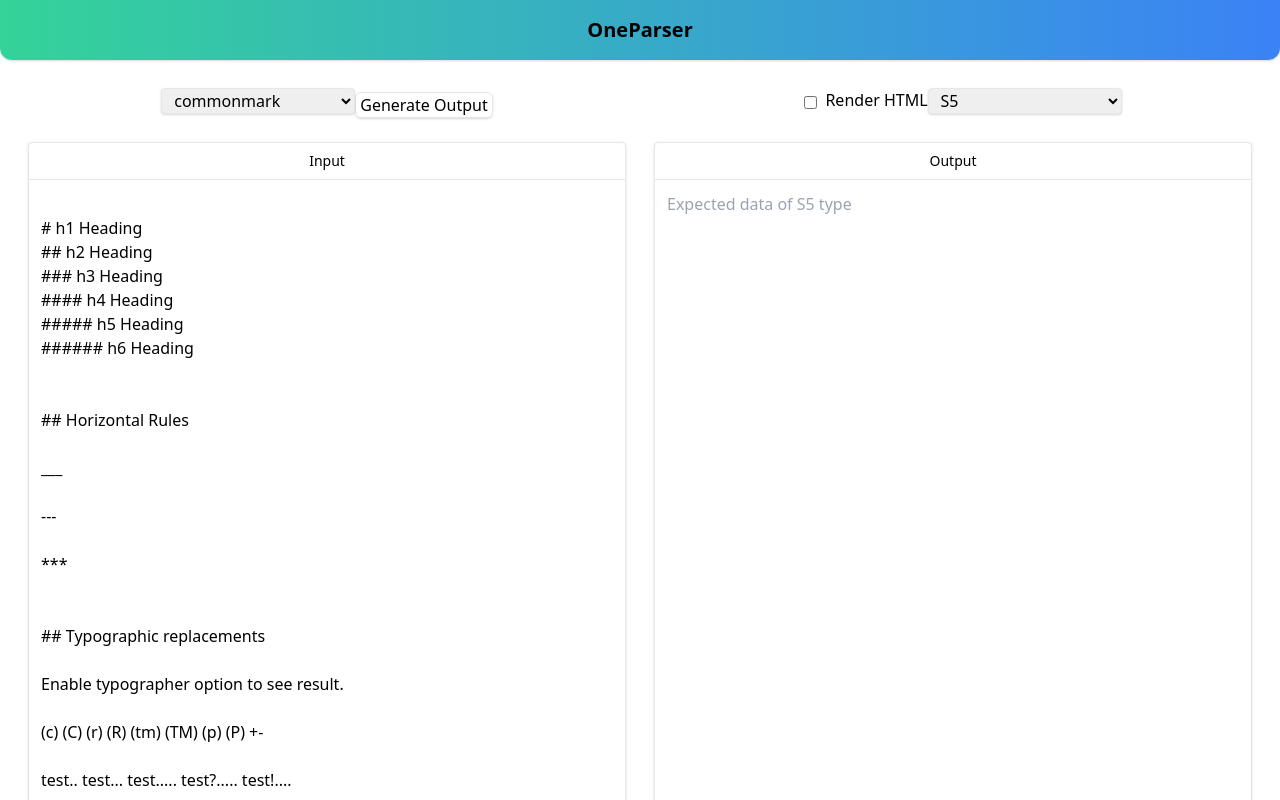
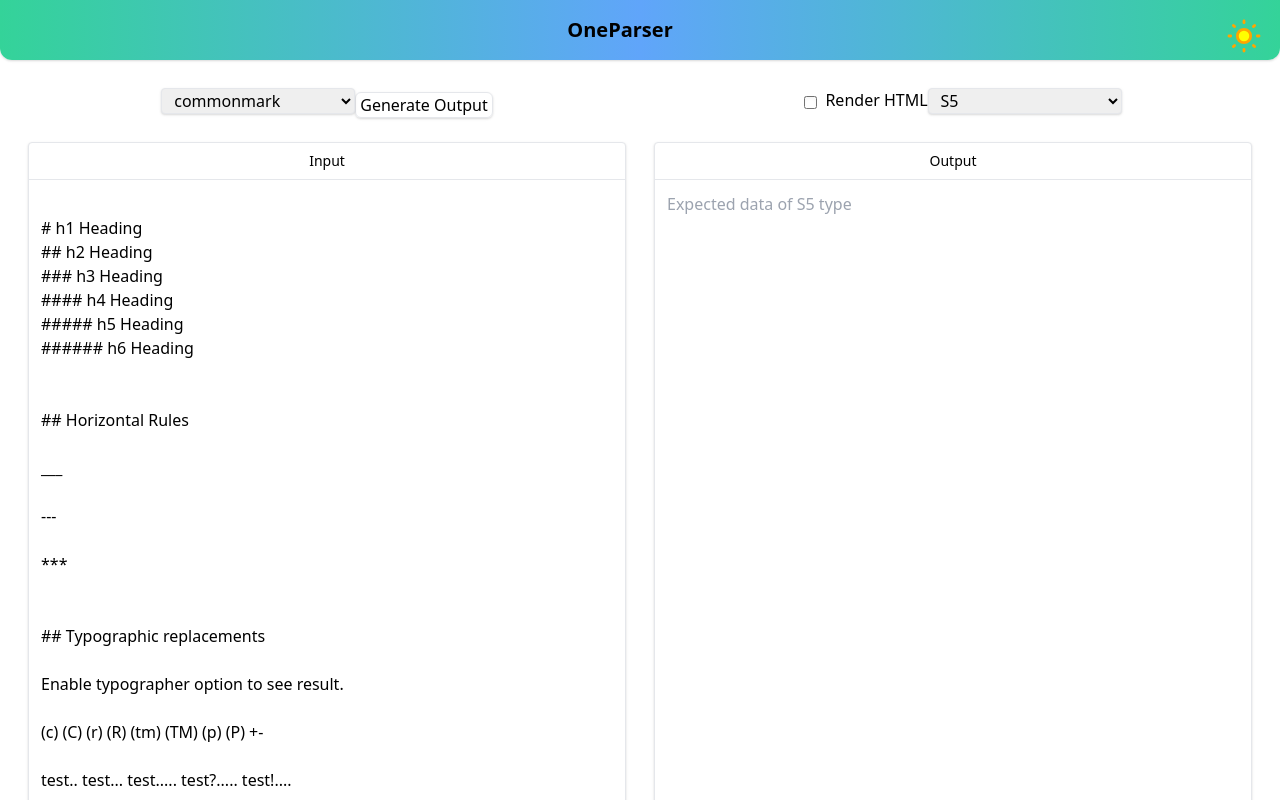
Before and after one commit to manish-10/oneparser, a Next.js app: page / in a window 1280 px wide. Shown: the top 800 px of the page. Built offline with nearby package versions, Linux system fonts and the light colour scheme.

Commit message:
added theme and final layout configs

```diff
--- a/components/Layout.js
+++ b/components/Layout.js
@@ -2,7 +2,7 @@
 import { Navbar } from "./Navbar"
 export const Layout = ({ children }) => {
     return (
-        <div classname="items-center">
+        <div classname="place-items-center">
             <Head>
                 <title>OneParser</title>
             </Head>
--- a/components/Navbar.js
+++ b/components/Navbar.js
@@ -1,12 +1,37 @@
 import Link from 'next/link'
-export const Navbar = ({HOST}) => {
+import { useTheme } from 'next-themes'
+export const Navbar = ({ HOST }) => {
+	const { theme, setTheme } = useTheme('dark')
 	return (
 		<div>
-            <div className="text-center ">
-                <div className="text-xl bg-gradient-to-r from-green-400 to-blue-500 py-4 px-4 font-bold text-black rounded-b-xl shadow ">
+			<div className="text-center dark:bg-gray-800">
+				<div className="text-xl bg-gradient-to-r from-green-400 via-blue-400 to-green-400 py-4 px-4 font-bold text-black rounded-b-xl shadow dark:bg-gradient-to-r dark:from-green-400 dark:via-green-700 dark:to-green-400 dark:text-gray-50">
 					<Link href="/" as={HOST} >OneParser</Link>
+					<button
+						aria-label="Toggle Dark Mode"
+						type="button"
+						className="float-right m-0 rounded focus:outline-none"
+						onClick={() => setTheme(theme === 'dark' ? 'light' : 'dark')}
+					>{theme === 'dark' ? (
+						<svg className="w-8 h-8 md:w-10 md:h-10" xmlns="http://www.w3.org/2000/svg" fill="#9ea6b0" viewBox="0 0 24 24" stroke="#213145">
+							<path
+								strokeLinecap="round"
+								strokeLinejoin="round"
+								strokeWidth={1.5}
+								d="M20.354 15.354A9 9 0 018.646 3.646 9.003 9.003 0 0012 21a9.003 9.003 0 008.354-5.646z"
+							/>
+						</svg>
+					) : (
+							<svg className="w-8 h-8 md:w-10 md:h-10" xmlns="http://www.w3.org/2000/svg" fill="yellow" viewBox="0 0 24 24" stroke="orange">
+								<path
+									strokeLinecap="round"
+									strokeLinejoin="round"
+									strokeWidth={1.7}
+									d="M12 3v1m0 16v1m9-9h-1M4 12H3m15.364 6.364l-.707-.707M6.343 6.343l-.707-.707m12.728 0l-.707.707M6.343 17.657l-.707.707M16 12a4 4 0 11-8 0 4 4 0 018 0z"
+								/>
+							</svg>
+						)}</button>
 				</div>
-
 			</div>
 		</div>
 	)
@@ -15,6 +40,6 @@
 export async function getStaticProps() {
 	const HOST = process.env.HOST
 	return {
-        props: {HOST}
+		props: { HOST }
 	}
 }
--- a/components/Selector.js
+++ b/components/Selector.js
@@ -13,7 +13,7 @@
     }
     return (<>
         {(!renderHTML) ? <select
-            className="border rounded shadow px-2 cursor-pointer"
+            className="border rounded shadow px-2 cursor-pointer dark:bg-gray-600"
             value={inputFormat}
             onChange={(e) => handleSelectorChange(e)}
         >{supportedInputLanguages
@@ -24,7 +24,7 @@
                 </option>
             ))}
         </select> : <select
-            className="border rounded px-2 cursor-pointer"
+            className="border rounded px-2 dark:bg-gray-500 dark:text-gray-700 cursor-not-allowed"
             value='html5'
             disabled
         >
--- a/components/Textarea.js
+++ b/components/Textarea.js
@@ -2,24 +2,24 @@
 
 	return (
 		<>
-			{(!renderHTML) ? <div className="box border rounded flex flex-col shadow bg-white min-h-screen mt-7 container max-h-screen ">
-				<div className="box__title bg-grey-lighter px-3 py-2 border-b">
+			{(!renderHTML) ? <div className="box border rounded flex flex-col shadow bg-white min-h-screen mt-7 container max-h-screen dark:bg-gray-600 dark:border-gray-700">
+				<div className="box__title bg-grey-lighter px-3 py-2 border-b dark:border-gray-700">
 					<h3 className="text-sm text-grey-darker font-medium">
 						{title}
 					</h3>
 				</div>
-				<textarea placeholder={`Expected data of ${lang} type`} className="text-grey-darkest flex-1 p-2 m-1 bg-transparent overflow-y-visible max-h-screen" name={title} disabled={disabled} value={data} onChange={(e) => {
+				<textarea placeholder={`Expected data of ${lang} type`} className="text-grey-darkest flex-1 p-2 m-1 bg-transparent overflow-y-visible max-h-screen dark:placeholder-gray-300 dark:text-gray-100" name={title} disabled={disabled} value={data} onChange={(e) => {
 					if (disabled === false) {
 						setInputData(e.target.value);
 					}
 				}} />
-			</div> : <div className="box border rounded flex flex-col shadow bg-white min-h-screen mt-7 container max-h-screen ">
+			</div> : <div className="box border rounded flex flex-col shadow bg-white min-h-screen mt-7 container max-h-screen dark:bg-gray-600 dark:border-gray-700 dark:text-gray-100">
 					<div className="box__title bg-grey-lighter px-3 py-2 border-b">
 						<h3 className="text-sm text-grey-darker font-medium">
 							{title}
 						</h3>
 					</div>
-					<div className="text-grey-darkest flex-1 p-2 m-1 bg-transparent overflow-y-scroll max-h-screen text-left" name={title} disabled={disabled} dangerouslySetInnerHTML={{ __html: data}}></div>
+					<div className="text-grey-darkest flex-1 p-2 m-1 bg-transparent overflow-y-scroll max-h-screen text-left"  id="freset" name={title} disabled={disabled} dangerouslySetInnerHTML={{ __html: data}}></div>
 				</div>}
 		</>
 	)
--- a/package.json
+++ b/package.json
@@ -9,6 +9,7 @@
   },
   "dependencies": {
     "next": "10.0.8",
+    "next-themes": "0.0.12",
     "react": "17.0.1",
     "react-dom": "17.0.1"
   },
--- a/pages/_app.js
+++ b/pages/_app.js
@@ -1,12 +1,15 @@
+import { ThemeProvider } from 'next-themes';
 import { Layout } from '../components/Layout';
 import '../styles/tailwind.css';
 
 function MyApp({ Component, pageProps }) {
-  return (
-  <Layout>
-    <Component {...pageProps} />
-  </Layout>
-  )
+	return (
+		<ThemeProvider attribute="class">
+			<Layout>
+				<Component {...pageProps} />
+			</Layout>
+		</ThemeProvider>
+	)
 }
 
 export default MyApp
--- a/pages/index.js
+++ b/pages/index.js
@@ -8,6 +8,8 @@
 	supportedOutputLanguages,
 	supportedOutputLanguagesDescription,
 } from "../data/Languages";
+import { useTheme } from 'next-themes'
+
 
 export default function Home({ API_URL }) {
 	const [inputFormat, setInputFormat] = useState(supportedInputLanguages[0]);
@@ -16,7 +18,7 @@
 	const [inputData, setInputData] = useState(defaultInput);
 	const [outputData, setOutputData] = useState("");
 	const [renderHTML, setRenderHTML] = useState(false);
-
+	const { theme, setTheme } = useTheme('dark')
 
 	const handleRenderHTML = () => {
 		if (renderHTML === true) { setCmd(`pandoc -f ${inputFormat} stext -t html -o otext`) };
@@ -47,7 +49,7 @@
 
 	return (
 		<>
-			<div className="grid grid-cols-12 gap-7 p-7">
+			<div className="grid grid-cols-12 gap-7 p-7 dark:bg-gray-800 w-full dark:text-gray-100">
 				<div className="col-span-full md:col-span-6 text-center place-items-center">
 					<Selector
 						inputFormat={inputFormat}
@@ -60,7 +62,7 @@
 						renderHTML={false}
 						sType="Input"
 					/>
-					<button className="md:float-right shadow sm:items-center  focus:outline-none mt-1 px-1 rounded-md border border-5 hover:bg-gray-100 items-center truncate" onClick={async () => await getOutput()}>Generate Output</button>
+					<button className="md:float-right shadow sm:items-center  focus:outline-none mt-1 px-1 rounded-md border border-5 hover:bg-gray-100 items-center truncate dark:hover:bg-transparent" onClick={async () => await getOutput()}>Generate Output</button>
 					<Textarea
 						disabled={false}
 						title="Input"
@@ -74,7 +76,7 @@
 
 					<input type="checkbox" className="float-left ml-5 mt-2 shadow-inner cursor-pointer" value={renderHTML} onClick={() => handleRenderHTML()} defaultChecked={renderHTML} />
 
-					<span className="float-left ml-2">Render HTML</span>
+					<span className="float-left ml-2 cursor-default">Render HTML</span>
 					<Selector
 						inputFormat={outputFormat}
 						setInputFormat={setOutputFormat}
@@ -86,8 +88,6 @@
 						renderHTML={renderHTML}
 						sType="Output"
 					/>
-
-
 					<Textarea
 						disabled={true}
 						title="Output"
--- a/styles/tailwind.css
+++ b/styles/tailwind.css
@@ -1,3 +1,21 @@
 @tailwind base;
 @tailwind components;
 @tailwind utilities;
+
+#freset > *{
+	font-size: unset;
+	font-weight: unset;
+	font: unset;
+}
+
+::-webkit-scrollbar {
+    width: 6px;
+}
+::-webkit-scrollbar-track {
+    -webkit-box-shadow: inset 0 0 6px rgba(0, 0, 0, 0.3);
+		border-radius: 10px;
+}
+::-webkit-scrollbar-thumb {
+    -webkit-box-shadow: inset 0 0 6px rgba(0,0,0,0.3);
+		border-radius: 10px;
+}
--- a/tailwind.config.js
+++ b/tailwind.config.js
@@ -1,6 +1,6 @@
 module.exports = {
   purge: [],
-  darkMode: false, // or 'media' or 'class'
+  darkMode: 'class', // 'false' or 'media' or 'class'
   theme: {
     extend: {},
   },
```
Also changed, not shown: 1 other file (tests, documents, lock files or other folders). Lines whose indentation alone changed are shown as unchanged.
